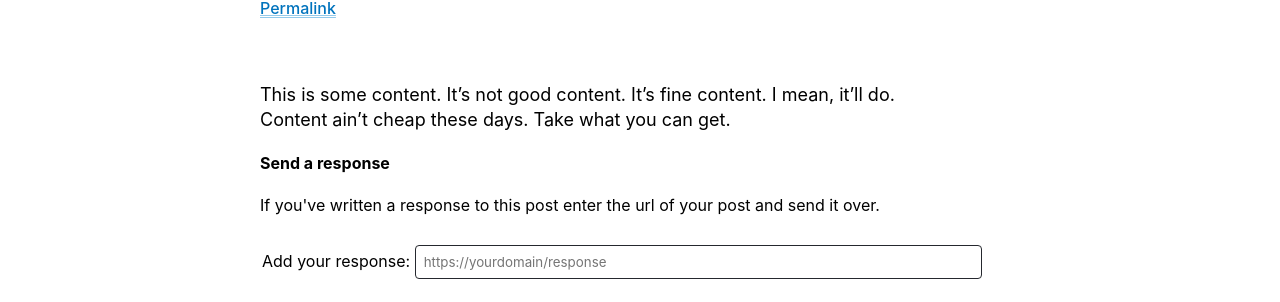
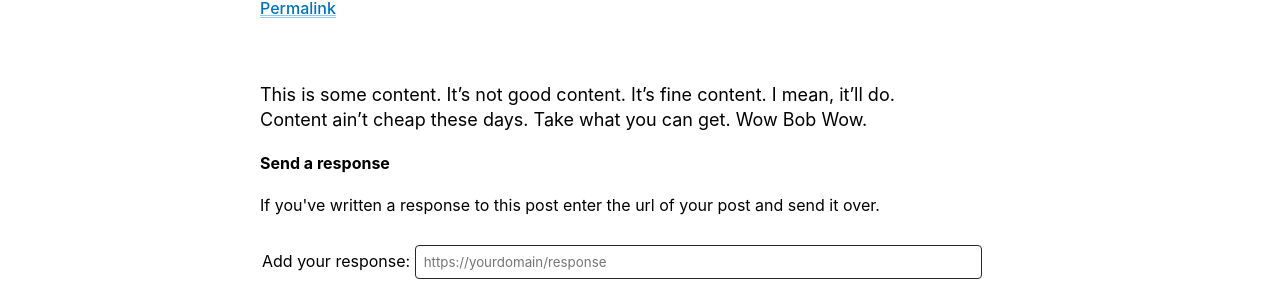
Before and after one commit to dumaurier/pwa_jekyll, a Jekyll site: the page built from _posts/2018-01-03-this-is-a-test.md, in a window 1280 px wide. Shown: the part 213-515 px from the top of the page. Built offline with Jekyll 4.4.1, drawn with Linux system fonts in a browser that asks for light colours; comment, search, counter and statistics services are not loaded.

Commit message:
Update Post “2018-01-03-this-is-a-test”

```diff
--- a/_posts/2018-01-03-this-is-a-test.md
+++ b/_posts/2018-01-03-this-is-a-test.md
@@ -1,11 +1,10 @@
 ---
+title: This is a test
+date: '2018-01-05 22:16:01 +0000'
 layout: posts
-title: This is a test
-date: 2018-01-05 22:16:01 +0000
-permalink: /posts/:year/:title/
+categories: blog
+abstract: This post is a demonstration of indieweb blogging.
 author: Josh Vogt
-abstract: This post is a demonstration of indieweb blogging.
-categories: blog
+permalink: '/posts/:year/:title/'
 ---
-
-This is some content. It's not good content. It's fine content. I mean, it'll do. Content ain't cheap these days. Take what you can get.
+This is some content. It's not good content. It's fine content. I mean, it'll do. Content ain't cheap these days. Take what you can get. Wow Bob Wow.
```
